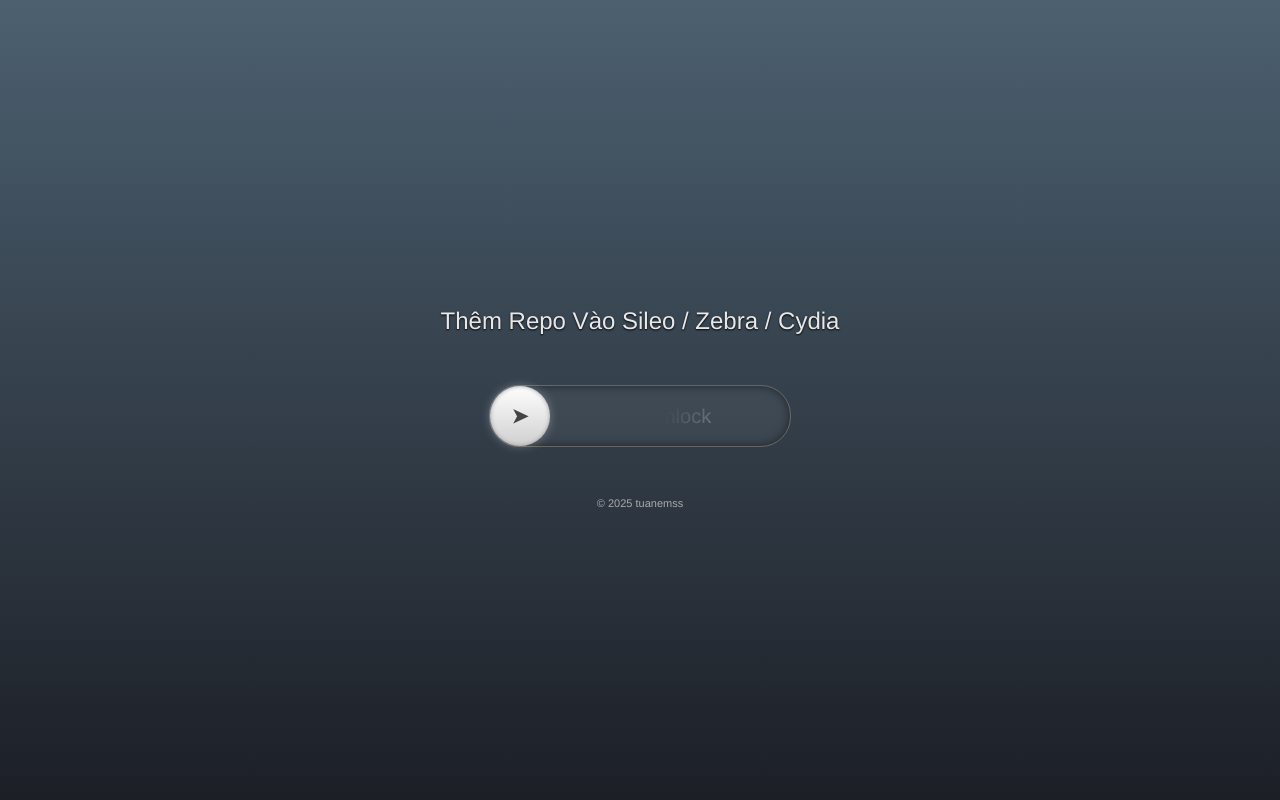
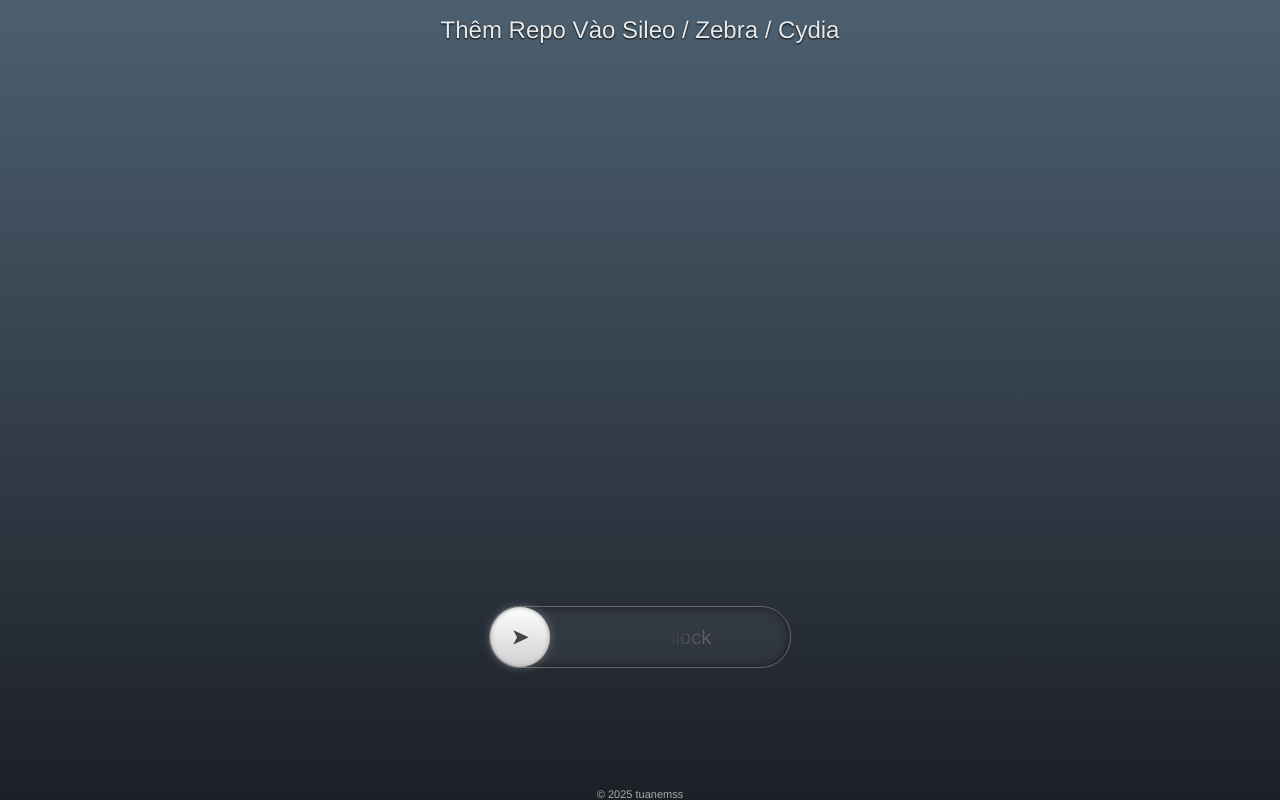
Before and after one commit to senselesslol/tuanem, a plain HTML site: page index.html in a window 1280 px wide. Drawn offline with Linux system fonts and the light colour scheme.

Commit message:
Update index.html

```diff
--- a/index.html
+++ b/index.html
@@ -12,9 +12,9 @@
       background: linear-gradient(to bottom, #4c6070, #1c1f26);
       font-family: "Helvetica Neue", Helvetica, Arial, sans-serif;
       display: flex;
+      flex-direction: column;
       justify-content: center;
       align-items: center;
-      flex-direction: column;
       color: white;
       overflow: hidden;
     }
@@ -25,6 +25,11 @@
       margin-bottom: 50px;
       color: rgba(255,255,255,0.9);
       text-shadow: 0 1px 2px black;
+    }
+
+    .slider-wrapper {
+      margin-top: auto;
+      margin-bottom: 100px; /* đẩy thanh slider xuống gần dưới */
     }
 
     .slider-container {
@@ -72,8 +77,8 @@ rgba(255,255,255,0.6) 50%, transparent 70%);
       font-size: 20px;
       color: #444;
       z-index: 2;
-      transition: background 0.2s;
       touch-action: none;
+      transition: left 0.1s;
     }
 
     .slider-handle:active {
@@ -81,7 +86,7 @@ rgba(255,255,255,0.6) 50%, transparent 70%);
     }
 
     footer {
-      margin-top: 50px;
+      margin-top: 20px;
       font-size: 11px;
       color: #aaa;
     }
@@ -90,9 +95,11 @@ rgba(255,255,255,0.6) 50%, transparent 70%);
 <body>
   <h1>Thêm Repo Vào Sileo / Zebra / Cydia</h1>
 
-  <div class="slider-container" id="slider">
-    <div class="slider-text">› Slide to unlock</div>
-    <div class="slider-handle" id="handle">➤</div>
+  <div class="slider-wrapper">
+    <div class="slider-container" id="slider">
+      <div class="slider-text">› Slide to unlock</div>
+      <div class="slider-handle" id="handle">➤</div>
+    </div>
   </div>
 
   <footer>&copy; 2025 tuanemss</footer>
@@ -113,6 +120,7 @@ handle.offsetWidth));
     function checkUnlock() {
       const left = parseInt(handle.style.left || 0);
       const max = slider.offsetWidth - handle.offsetWidth - 10;
+
       if (left >= max) {
         const repo = "https://tuanemss.github.io";
         const urls = [
@@ -135,7 +143,11 @@ handle.offsetWidth));
 
         tryOpen();
       } else {
+        handle.style.transition = "left 0.3s ease";
         handle.style.left = "0px";
+        setTimeout(() => {
+          handle.style.transition = "";
+        }, 300);
       }
     }
 
```
